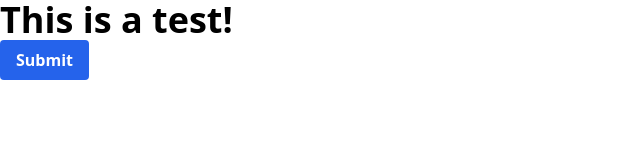
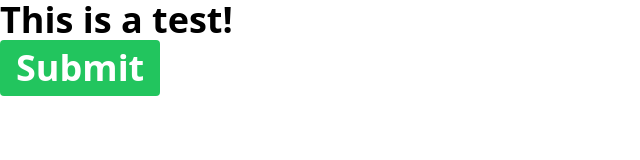
Before and after one commit to oddedodd/noroff-cssframeworks-tailwind, a website: page index.html in a window 1280 px wide. Shown: the whole page, without its empty margins (0-640 px from the left). Drawn offline with Linux system fonts and the light colour scheme.

Commit message:
installed live-server

```diff
--- a/index.html
+++ b/index.html
@@ -8,7 +8,9 @@
   </head>
   <body>
     <h1 class="text-4xl font-bold">This is a test!</h1>
-    <button class="bg-blue-600 text-white font-bold py-2 px-4 rounded">
+    <button
+      class="bg-green-500 text-white font-bold py-2 px-4 rounded text-4xl"
+    >
       Submit
     </button>
   </body>
--- a/package.json
+++ b/package.json
@@ -5,13 +5,14 @@
   "main": "index.js",
   "scripts": {
     "test": "echo \"Error: no test specified\" && exit 1",
-    "dev": "npx tailwindcss -i ./css/input.css -o ./css/style.css --watch",
+    "dev": "npx tailwindcss -i ./css/input.css -o ./css/style.css --watch & live-server",
     "build": "npx tailwindcss -i ./css/input.css -o ./css/style.css --minify"
   },
   "keywords": [],
   "author": "",
   "license": "ISC",
   "devDependencies": {
+    "live-server": "^1.2.2",
     "tailwindcss": "^3.4.14"
   }
 }
```
Also changed, not shown: 1 other file.
